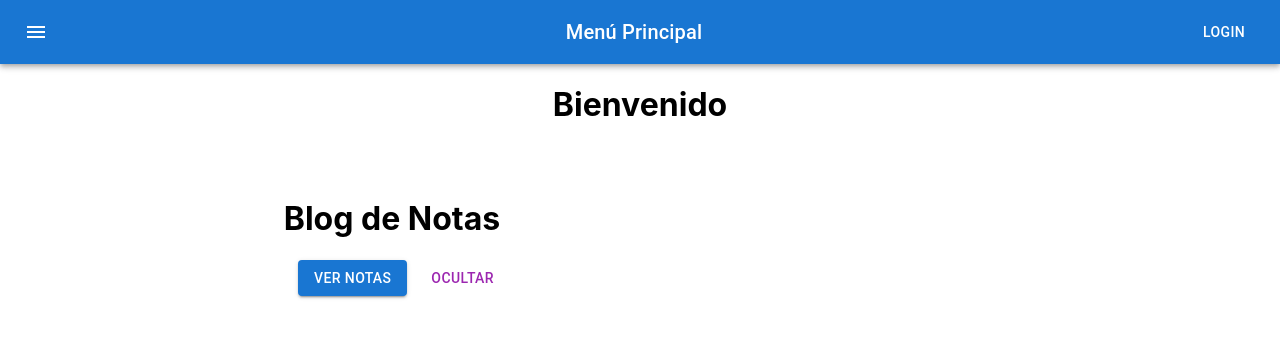
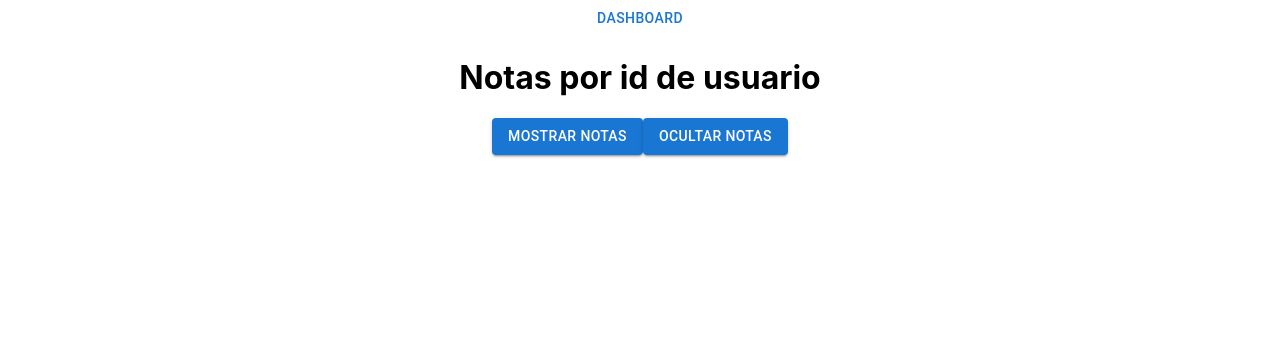
Before and after one commit to Kalfarito/ProyectoFinal, a React (Create React App) app in the folder my-app/: page /main in a window 1280 px wide. Shown: the top 338 px of the page. Built offline with nearby package versions, Linux system fonts and the light colour scheme.

Commit message:
Commit API/VERNOTAS/ALL
Podemos ver las notas ya en el API

```diff
--- a/my-app/src/components/Login/Login.js
+++ b/my-app/src/components/Login/Login.js
@@ -40,7 +40,7 @@ const Login = () => {
     setFormData({ ...formData, [name]: value });
   };
 
-  const urlDelApi = "http://localhost:8080/api/allUsers";
+  const urlDelApi = "http://localhost:8080/api/all/Users";
 
   const callAPIAuthenticate = (event) => {
     const data = formData;
--- a/my-app/src/components/main/main.js
+++ b/my-app/src/components/main/main.js
@@ -1,96 +1,40 @@
-import React, {useEffect} from 'react';
-import PropTypes from 'prop-types';
-import styles from './main.module.css';
-import TextField from "@mui/material/TextField";
+import React, { useState, useEffect } from 'react';
+import axios from 'axios';
+import Grid from "@mui/material/Grid";
 import Button from "@mui/material/Button";
-import Card from "@mui/material/Card";
-import Grid from "@mui/material/Grid";
-import Note from "../Note/Note";
-import axios from "axios";
 import Menu from '@mui/material/Menu';
 import MenuItem from '@mui/material/MenuItem';
-import {TextareaAutosize } from '@mui/material' ;
-import AppBar from '@mui/material/AppBar';
-import Box from '@mui/material/Box';
-import Toolbar from '@mui/material/Toolbar';
-import Typography from '@mui/material/Typography';
-import IconButton from '@mui/material/IconButton';
-import MenuIcon from '@mui/icons-material/Menu';
 
 
+const NotasId = () => {
+  const [notes, setNotes] = useState([]);
+  const [showNotes, setShowNotes] = useState(false);
 
-const Main = (props) =>
-  {
-
-    const [formValues, setFormValues] = React.useState();
-    const [authenticated, setAuthenticated] = React.useState();
-    const [users, setUsers] = React.useState();
-    const [notes, setNotes] = React.useState();
-    const [user,setUser]= React.useState(props.user);
-
-    const urlDelApi = "http://localhost:8080/api/note/all";
-
-    useEffect(()=>{
-      const user=localStorage.getItem("user");
-      setUser(props.user);
-    },[])
-
-    const mockNotes = [
-      {
-        NoteID: 1,
-        UserID: 1,
-        Title: "Nota 1",
-        Content: "Prueba de nota local1",
-        CreatedAt: "2023-10-10 17:43:12",
-      },
-      {
-        NoteID: 2,
-        UserID: 1,
-        Title: "nota 2",
-        Content: "Prueba de nota local2",
-        CreatedAt: "2023-10-10 17:43:12",
-      },
-
-    ];
-
-    const onChancheInput = (event) => {
-      let name = event.target.name;
-      let value = event.target.value;
-      console.log(event);
-      console.log(name);
-      console.log(value);
-
-      setFormValues({ ...formValues, [name]: value });
+  useEffect(() => {
+    const fetchData = async () => {
+      try {
+        const urlDelApi = "http://localhost:8080/api/all/Notes";
+        const params = {
+          id: '1',   // userId: userId, // Suponiendo que el parámetro esperado por la API es userId
         };
-    const callAPINotes = (event) => {
-      const params = {
-        id: '1',
-      };
-      axios
-        .get(`${urlDelApi}`,{params},  {
-          headers: {
-            'Access-Control-Allow-Origin': '*',
-            // Otros encabezados si son necesarios
-          },
-        })
-        .then(function (response) {
-          console.log(response);
-          console.log(response.data.records);
-          console.log(response.statusText);
-          setNotes(response.data.records);
-        })
-        .catch(function (error) {
-          console.log(error);
-        });
+        const response = await axios.get(urlDelApi, { params });
+        setNotes(response.data);
+      } catch (error) {
+        console.error(error);
+      }
     };
 
-    const callAPMockNotes = (event) => {
-      setNotes(mockNotes);
-      setNotes([...mockNotes]);
+    if (showNotes) {
+      fetchData();
+    }
+  }, [showNotes]);
+
+  const handleShowNotes = () => {
+    setShowNotes(true);
   };
 
-    const clearNotes = (event) => {
-      setNotes();
+  const handleHideNotes = () => {
+    setShowNotes(false);
   };
 
   const [anchorEl, setAnchorEl] = React.useState(null);
@@ -102,72 +46,60 @@ const Main = (props) =>
       setAnchorEl(null);
     };
 
-
   return (
-      <Box sx={{ flexGrow: 1 }}>
-      <AppBar position="static">
-        <Toolbar>
-          <IconButton
-            size="large"
-            edge="start"
-            color="inherit"
-            aria-label="menu"
-            sx={{ mr: 2 }}
+    <div  data-testid="Registro">
+      <div>
+      <Button
+        id="basic-button"
+        aria-controls={open ? 'basic-menu' : undefined}
+        aria-haspopup="true"
+        aria-expanded={open ? 'true' : undefined}
+        onClick={handleClick}
       >
-            <MenuIcon />
-          </IconButton>
-          <Typography variant="h6" component="div" sx={{ flexGrow: 1 }}>
-            Menú Principal
-          </Typography>
-          <Button color="inherit">Login</Button>
-        </Toolbar>
-      </AppBar>
-      <h1>Bienvenido {user?.usuario}</h1>
-
-      <Grid
-          container
-          spacing={2}
-          style={{
-            inset: 0,
-            margin: "auto",
-            textAlign: "center",
-            maxWidth: "80%",
+        Dashboard
+      </Button>
+      <Menu
+        id="basic-menu"
+        anchorEl={anchorEl}
+        open={open}
+        onClose={handleClose}
+        MenuListProps={{
+          'aria-labelledby': 'basic-button',
         }}
       >
-          <Grid item xs={12}>
-            {/* ... */}
-          </Grid>
-          <Grid item xs={6}>
-          <h1> Blog de Notas</h1>
-            <Button onClick={callAPMockNotes} variant="contained" sx={{ mx: 2 }}>
-              Ver notas
+        <MenuItem onClick={handleClose}>
+      <a href="../perfilpersona">Profile</a>
+    </MenuItem>
+    <MenuItem onClick={handleClose}>
+      <a href="../main">Home</a>
+    </MenuItem>
+    <MenuItem onClick={handleClose}>
+      <a href="../login">Logout</a>
+    </MenuItem>
+      </Menu>
+    </div>
+      <h1>Notas por id de usuario</h1>
+
+      <Button variant="contained" onClick={handleShowNotes}>
+        Mostrar Notas
       </Button>
-            <Button onClick={clearNotes} color="secondary" variant="text">
-              Ocultar
+      <Button variant="contained" onClick={handleHideNotes}>
+        Ocultar Notas
       </Button>
-          </Grid>
-        </Grid>
-        <br></br>
-        <br></br>
-        <br></br>
-        <Card id="card-home" className={styles["card-home"]}>
-          <Grid container spacing={4}>
-            {notes?.map((nota, index) =>
-            (
-              <Grid item xs={6} key={index}>
-                  <Note titulo="titulo" note={nota}>
-                  </Note>
+
+      {showNotes && (
+        <Grid container spacing={2}>
+          {notes.map((note) => (
+            <Grid item key={note.id} xs={12} sm={6} md={4}>
+              <div>
+                <h3>{note.title}</h3>
+                <p>{note.content}</p>
+              </div>
             </Grid>
           ))}
         </Grid>
-        </Card>
-    </Box>
+      )}
+    </div>
   );
-}
-
-
-Main.propTypes = {};
-
-Main.defaultProps = {};
-
-export default Main;
+};
+export default NotasId;
```
Lines whose indentation alone changed are shown as unchanged.
